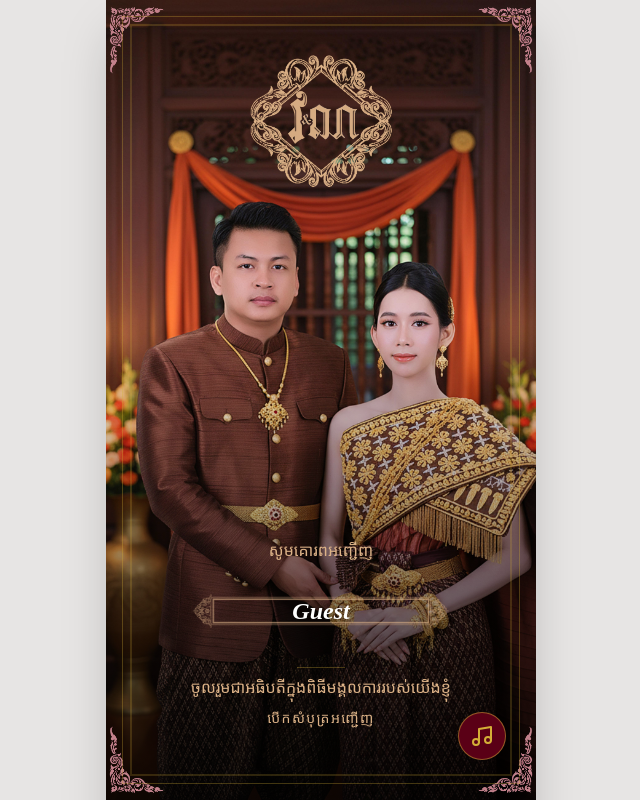
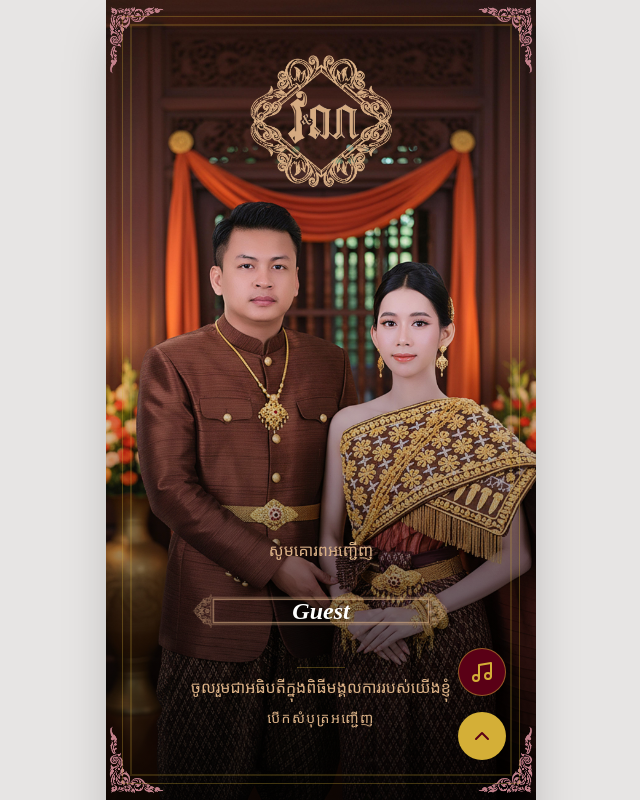
Before and after one commit to Yatothenerd/invit, a React (Vite) app: page / in a window 1280 px wide. Shown: the top 800 px of the page, without its empty margins (319-959 px from the left). Built offline with nearby package versions, Linux system fonts and the light colour scheme; no server answers; a web font is replaced by a local one.

Commit message:
music button

```diff
--- a/package.json
+++ b/package.json
@@ -21,6 +21,7 @@
     "lucide-react": "^0.546.0",
     "motion": "^12.23.24",
     "multer": "^2.1.0",
+    "postgres": "^3.4.8",
     "react": "^19.2.4",
     "react-dom": "^19.2.4",
     "react-router-dom": "^7.13.1",
--- a/src/App.tsx
+++ b/src/App.tsx
@@ -16,7 +16,7 @@ import { Footer } from './components/sections/Footer';
 import { ImageModal } from './components/modals/ImageModal';
 import { AdminModal } from './components/modals/AdminModal';
 import { FloatingControls } from './components/FloatingControls';
-import { BrowserRouter as Router, Route, Routes } from "react-router-dom";
+import { BrowserRouter as Router, Route, Routes, useLocation } from "react-router-dom";
 
 const AdminPage = React.lazy(() => import("./components/admin/AdminPage"));
 
@@ -35,19 +35,103 @@ export default function App() {
     isAdmin,
     setIsAdmin,
     guests,
-    isMuted,
+    isPlaying,
     mainRef,
     secondSectionRef,
     handleSubmitWish,
     scrollToTop,
     scrollToContent,
-    toggleMute,
+    togglePlay,
     handleShare,
     handleGetLocation
   } = useWeddingApp();
 
   return (
     <Router>
+      <AppRoutes
+        showScrollTop={showScrollTop}
+        selectedImage={selectedImage}
+        setSelectedImage={setSelectedImage}
+        wishes={wishes}
+        name={name}
+        setName={setName}
+        message={message}
+        setMessage={setMessage}
+        isSubmitting={isSubmitting}
+        guestName={guestName}
+        isAdmin={isAdmin}
+        setIsAdmin={setIsAdmin}
+        guests={guests}
+        isPlaying={isPlaying}
+        mainRef={mainRef}
+        secondSectionRef={secondSectionRef}
+        handleSubmitWish={handleSubmitWish}
+        scrollToTop={scrollToTop}
+        scrollToContent={scrollToContent}
+        togglePlay={togglePlay}
+        handleShare={handleShare}
+        handleGetLocation={handleGetLocation}
+      />
+    </Router>
+  );
+}
+
+type AppContentProps = {
+  showScrollTop: boolean;
+  selectedImage: string | null;
+  setSelectedImage: (img: string | null) => void;
+  wishes: any[];
+  name: string;
+  setName: (v: string) => void;
+  message: string;
+  setMessage: (v: string) => void;
+  isSubmitting: boolean;
+  guestName: string;
+  isAdmin: boolean;
+  setIsAdmin: (v: boolean) => void;
+  guests: any[];
+  isPlaying: boolean;
+  mainRef: React.RefObject<HTMLDivElement>;
+  secondSectionRef: React.RefObject<HTMLDivElement>;
+  handleSubmitWish: (e: React.FormEvent) => void;
+  scrollToTop: () => void;
+  scrollToContent: () => void;
+  togglePlay: () => void;
+  handleShare: (imageUrl: string) => void;
+  handleGetLocation: () => void;
+};
+
+function AppRoutes(props: AppContentProps) {
+  const location = useLocation();
+  const isAdminRoute = location.pathname.startsWith('/admin');
+
+  const {
+    showScrollTop,
+    selectedImage,
+    setSelectedImage,
+    wishes,
+    name,
+    setName,
+    message,
+    setMessage,
+    isSubmitting,
+    guestName,
+    isAdmin,
+    setIsAdmin,
+    guests,
+    isPlaying,
+    mainRef,
+    secondSectionRef,
+    handleSubmitWish,
+    scrollToTop,
+    scrollToContent,
+    togglePlay,
+    handleShare,
+    handleGetLocation,
+  } = props;
+
+  return (
+    <>
       <Routes>
         <Route
           path="/"
@@ -66,13 +150,13 @@ export default function App() {
               isAdmin={isAdmin}
               setIsAdmin={setIsAdmin}
               guests={guests}
-              isMuted={isMuted}
+              isPlaying={isPlaying}
               mainRef={mainRef}
               secondSectionRef={secondSectionRef}
               handleSubmitWish={handleSubmitWish}
               scrollToTop={scrollToTop}
               scrollToContent={scrollToContent}
-              toggleMute={toggleMute}
+              togglePlay={togglePlay}
               handleShare={handleShare}
               handleGetLocation={handleGetLocation}
             />
@@ -106,47 +190,29 @@ export default function App() {
               isAdmin={isAdmin}
               setIsAdmin={setIsAdmin}
               guests={guests}
-              isMuted={isMuted}
+              isPlaying={isPlaying}
               mainRef={mainRef}
               secondSectionRef={secondSectionRef}
               handleSubmitWish={handleSubmitWish}
               scrollToTop={scrollToTop}
               scrollToContent={scrollToContent}
-              toggleMute={toggleMute}
+              togglePlay={togglePlay}
               handleShare={handleShare}
               handleGetLocation={handleGetLocation}
             />
           }
         />
       </Routes>
-    </Router>
+      <FloatingControls
+        isPlaying={isPlaying}
+        togglePlay={togglePlay}
+        showScrollTop={showScrollTop}
+        scrollToTop={scrollToTop}
+        isAdminLayout={isAdminRoute}
+      />
+    </>
   );
 }
-
-type AppContentProps = {
-  showScrollTop: boolean;
-  selectedImage: string | null;
-  setSelectedImage: (img: string | null) => void;
-  wishes: any[];
-  name: string;
-  setName: (v: string) => void;
-  message: string;
-  setMessage: (v: string) => void;
-  isSubmitting: boolean;
-  guestName: string;
-  isAdmin: boolean;
-  setIsAdmin: (v: boolean) => void;
-  guests: any[];
-  isMuted: boolean;
-  mainRef: React.RefObject<HTMLDivElement>;
-  secondSectionRef: React.RefObject<HTMLDivElement>;
-  handleSubmitWish: (e: React.FormEvent) => void;
-  scrollToTop: () => void;
-  scrollToContent: () => void;
-  toggleMute: () => void;
-  handleShare: (imageUrl: string) => void;
-  handleGetLocation: () => void;
-};
 
 function AppContent({
   showScrollTop,
@@ -162,13 +228,11 @@ function AppContent({
   isAdmin,
   setIsAdmin,
   guests,
-  isMuted,
   mainRef,
   secondSectionRef,
   handleSubmitWish,
-  scrollToTop,
   scrollToContent,
-  toggleMute,
+  togglePlay,
   handleShare,
   handleGetLocation,
 }: AppContentProps) {
@@ -196,13 +260,6 @@ function AppContent({
             wishes={wishes}
           />
           <Footer />
-
-          <FloatingControls
-            isMuted={isMuted}
-            toggleMute={toggleMute}
-            showScrollTop={showScrollTop}
-            scrollToTop={scrollToTop}
-          />
         </div>
       </div>
 
--- a/src/components/FloatingControls.tsx
+++ b/src/components/FloatingControls.tsx
@@ -1,42 +1,52 @@
 import React from 'react';
-import { motion, AnimatePresence } from 'motion/react';
-import { Music, Music2, ChevronUp } from 'lucide-react';
+import { motion } from 'motion/react';
+import { Music, Music2, ChevronDown, ChevronUp } from 'lucide-react';
 
 interface FloatingControlsProps {
-  isMuted: boolean;
-  toggleMute: () => void;
+  isPlaying: boolean;
+  togglePlay: () => void;
   showScrollTop: boolean;
   scrollToTop: () => void;
+  isAdminLayout?: boolean;
 }
 
 export const FloatingControls: React.FC<FloatingControlsProps> = ({
-  isMuted, toggleMute, showScrollTop, scrollToTop
+  isPlaying, togglePlay, showScrollTop, scrollToTop, isAdminLayout
 }) => {
+  const wrapperClassName = isAdminLayout
+    ? "fixed bottom-10 right-6 z-40 flex flex-col items-end gap-4"
+    : "fixed bottom-10 right-10 z-40 flex flex-col items-end gap-4 md:right-[calc(50%-185px)]";
+
+  const handleScrollClick = () => {
+    if (showScrollTop) {
+      scrollToTop();
+    } else {
+      const pageHeight = document.documentElement.scrollHeight || document.body.scrollHeight;
+      window.scrollTo({ top: pageHeight, behavior: 'smooth' });
+    }
+  };
+
   return (
-    <div className="fixed bottom-10 right-10 z-40 flex flex-col items-end gap-4 md:right-[calc(50%-185px)]">
+    <div className={wrapperClassName}>
       <motion.button
         initial={{ opacity: 0, scale: 0.5 }}
         animate={{ opacity: 1, scale: 1 }}
-        onClick={toggleMute}
+        onClick={togglePlay}
         className="w-12 h-12 bg-wedding-red-dark text-wedding-gold rounded-full shadow-2xl flex items-center justify-center hover:bg-wedding-red/90 transition-all border border-wedding-gold/50"
-        title={isMuted ? "Turn music on" : "Turn music off"}
+        title={isPlaying ? "Stop music" : "Play music"}
       >
-        {isMuted ? <Music2 className="w-6 h-6" /> : <Music className="w-6 h-6" />}
+        {isPlaying ? <Music className="w-6 h-6" /> : <Music2 className="w-6 h-6" />}
       </motion.button>
 
-      <AnimatePresence>
-        {showScrollTop && (
       <motion.button
         initial={{ opacity: 0, scale: 0.5 }}
         animate={{ opacity: 1, scale: 1 }}
-            exit={{ opacity: 0, scale: 0.5 }}
-            onClick={scrollToTop}
+        onClick={handleScrollClick}
         className="w-12 h-12 bg-wedding-gold text-wedding-red-dark rounded-full shadow-2xl flex items-center justify-center hover:bg-wedding-gold/90 transition-all border border-wedding-gold/50"
+        title={showScrollTop ? "Scroll to top" : "Scroll to bottom"}
       >
-            <ChevronUp className="w-6 h-6" />
+        {showScrollTop ? <ChevronUp className="w-6 h-6" /> : <ChevronDown className="w-6 h-6" />}
       </motion.button>
-        )}
-      </AnimatePresence>
     </div>
   );
 };
--- a/src/hooks/useWeddingApp.ts
+++ b/src/hooks/useWeddingApp.ts
@@ -16,7 +16,7 @@ export const useWeddingApp = () => {
   const [guestName, setGuestName] = useState('Guest');
   const [isAdmin, setIsAdmin] = useState(false);
   const [guests, setGuests] = useState<Guest[]>([]);
-  const [isMuted, setIsMuted] = useState(false);
+  const [isPlaying, setIsPlaying] = useState(false);
 
   const mainRef = useRef<HTMLDivElement>(null);
   const secondSectionRef = useRef<HTMLDivElement>(null);
@@ -94,13 +94,14 @@ export const useWeddingApp = () => {
 
   useEffect(() => {
     const handleScroll = () => {
-      if (window.scrollY > 500) {
-        setShowScrollTop(true);
-      } else {
-        setShowScrollTop(false);
-      }
+      const scrollPosition = window.scrollY + window.innerHeight;
+      const pageHeight = document.documentElement.scrollHeight || document.body.scrollHeight;
+      const threshold = 50;
+      setShowScrollTop(scrollPosition >= pageHeight - threshold);
     };
     window.addEventListener('scroll', handleScroll);
+    // Initialize on mount
+    handleScroll();
     return () => window.removeEventListener('scroll', handleScroll);
   }, []);
 
@@ -117,13 +118,17 @@ export const useWeddingApp = () => {
     // to the click/touch handlers below.
     audio
       .play()
+      .then(() => setIsPlaying(true))
       .catch(() => {
         // Autoplay blocked – will start on first interaction
       });
 
     const playAudio = () => {
       if (audioRef.current && audioRef.current.paused) {
-        audioRef.current.play().catch(() => {});
+        audioRef.current
+          .play()
+          .then(() => setIsPlaying(true))
+          .catch(() => {});
       }
     };
 
@@ -143,14 +148,9 @@ export const useWeddingApp = () => {
       }
       document.removeEventListener('click', handleFirstInteraction);
       document.removeEventListener('touchstart', handleFirstInteraction);
+      setIsPlaying(false);
     };
   }, []);
-
-  useEffect(() => {
-    if (audioRef.current) {
-      audioRef.current.muted = isMuted;
-    }
-  }, [isMuted]);
 
   const handleSubmitWish = async (e: React.FormEvent) => {
     e.preventDefault();
@@ -181,12 +181,25 @@ export const useWeddingApp = () => {
   const scrollToContent = () => {
     secondSectionRef.current?.scrollIntoView({ behavior: 'smooth' });
     if (audioRef.current && audioRef.current.paused) {
-      audioRef.current.play().catch(() => {});
+      audioRef.current
+        .play()
+        .then(() => setIsPlaying(true))
+        .catch(() => {});
     }
   };
 
-  const toggleMute = () => {
-    setIsMuted(!isMuted);
+  const togglePlay = () => {
+    if (!audioRef.current) return;
+    if (audioRef.current.paused) {
+      audioRef.current
+        .play()
+        .then(() => setIsPlaying(true))
+        .catch(() => {});
+    } else {
+      audioRef.current.pause();
+      audioRef.current.currentTime = 0;
+      setIsPlaying(false);
+    }
   };
 
   const handleShare = async (imageUrl: string) => {
@@ -225,13 +238,13 @@ export const useWeddingApp = () => {
     isAdmin,
     setIsAdmin,
     guests,
-    isMuted,
+    isPlaying,
     mainRef,
     secondSectionRef,
     handleSubmitWish,
     scrollToTop,
     scrollToContent,
-    toggleMute,
+    togglePlay,
     handleShare,
     handleGetLocation
   };
```
Also changed, not shown: 1 other file (tests, documents, lock files or other folders). Lines whose indentation alone changed are shown as unchanged.
